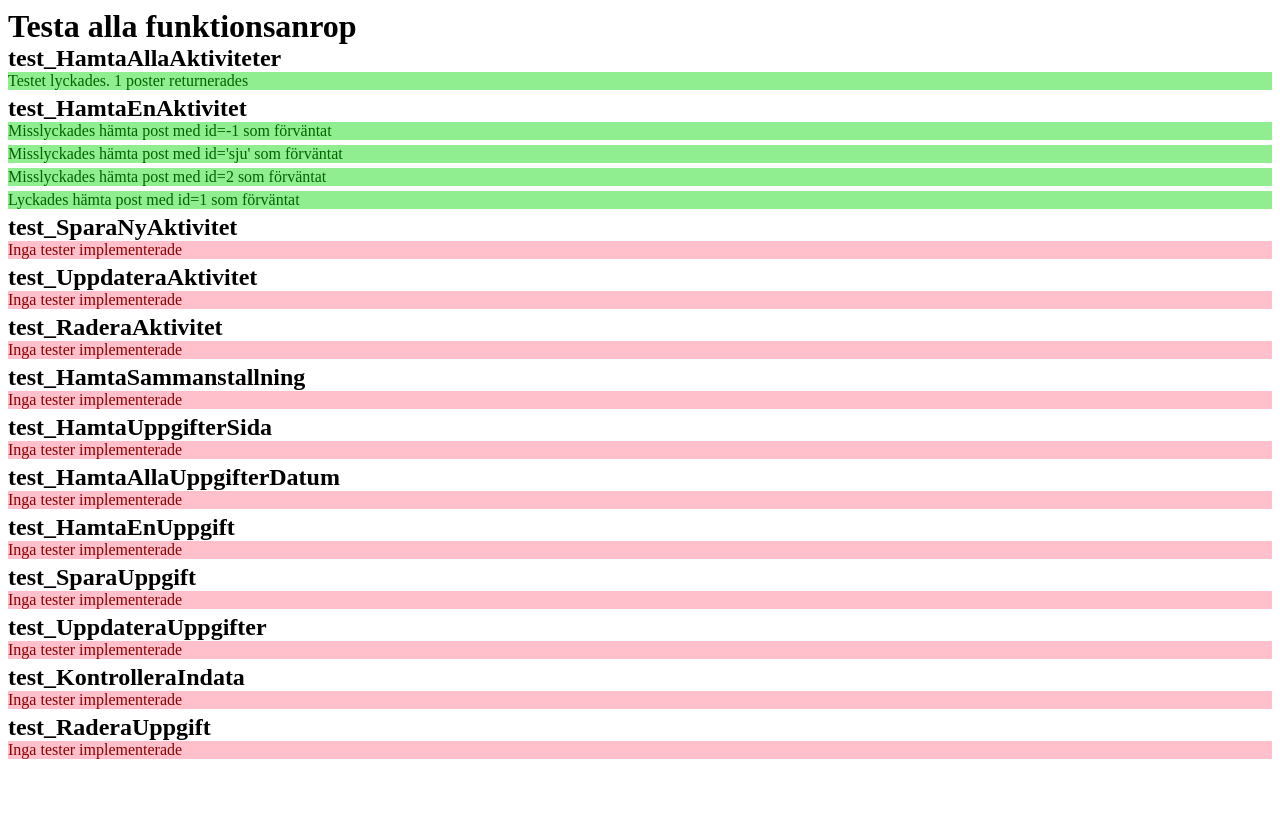
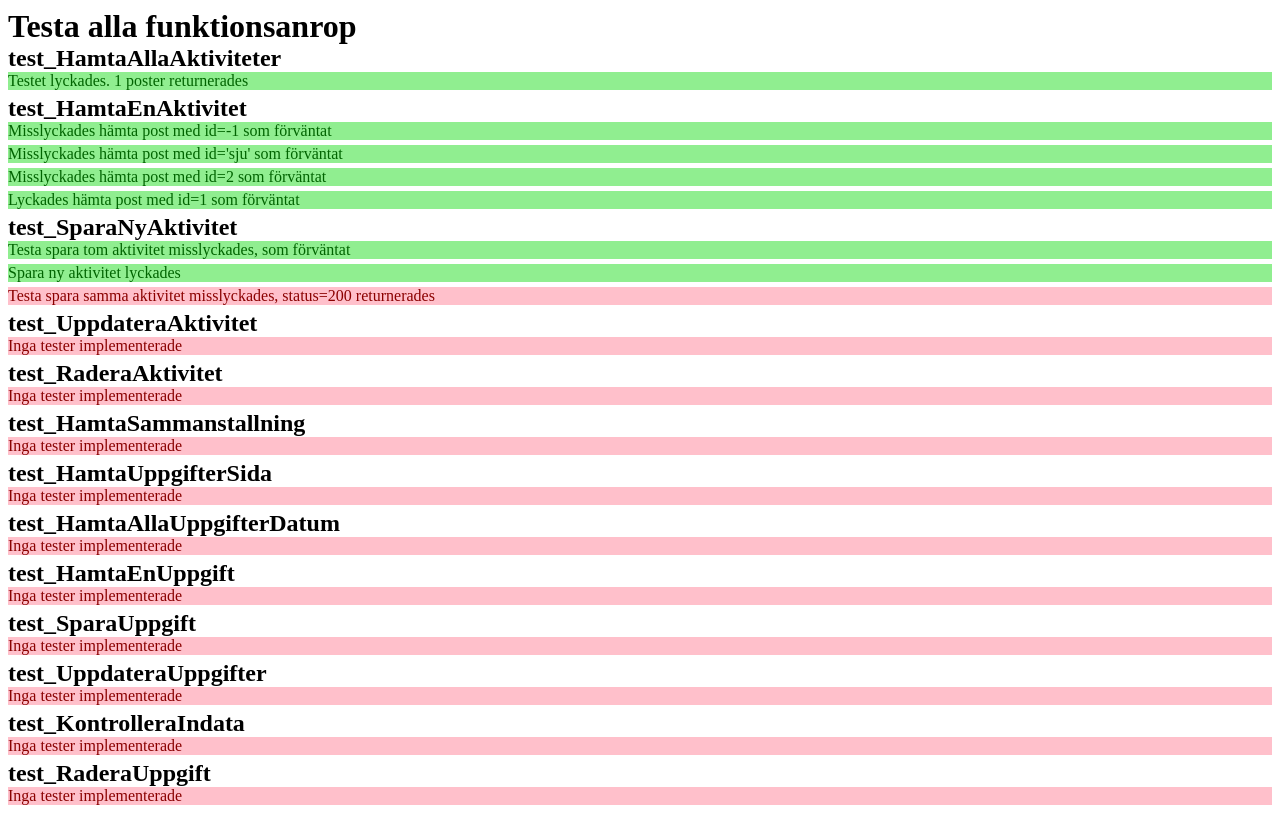
Before and after one commit to kjell-hansen/it23_tidapp, a PHP site: page /test/index.php in a window 1280 px wide. Before the commit the page ends 759 px from the top, so only its background shows below. Run offline with PHP 8.4, Linux system fonts and the light colour scheme; tables that the repository leaves empty or names only in its code hold one stand-in row (values such as "Sample post").

Commit message:
Spara ny aktivitet och tester funkar

```diff
--- a/src/Activities.php
+++ b/src/Activities.php
@@ -19,11 +19,11 @@ function activities(Route $route, array $postData): Response {
             return hamtaEnskildAktivitet($route->getParams()[0]);
         }
         if (isset($postData["activity"]) && count($route->getParams()) === 0 &&
-                $route->getMethod() === RequestMethod::POST) {
-            return sparaNyAktivitet((string) $postData["activity"]);
+            $route->getMethod() === RequestMethod::POST) {
+            return sparaNyAktivitet((string)$postData["activity"]);
         }
         if (count($route->getParams()) === 1 && $route->getMethod() === RequestMethod::PUT) {
-            return uppdateraAktivitet( $route->getParams()[0],  $postData["activity"]);
+            return uppdateraAktivitet($route->getParams()[0], $postData["activity"]);
         }
         if (count($route->getParams()) === 1 && $route->getMethod() === RequestMethod::DELETE) {
             return raderaAktivetet($route->getParams()[0]);
@@ -41,18 +41,18 @@ function activities(Route $route, array $postData): Response {
  */
 function hamtaAllaAktiviteter(): Response {
     // Koppla upp mot databasen
-    $db=connectDb();
+    $db = connectDb();
 
     // Hämta alla aktiviteter
     $result = $db->query("SELECT id, aktivitet  FROM aktiviteter ORDER BY id");
 
     // Skapa retur
-    $retur=[];
+    $retur = [];
     foreach ($result as $row) {
-        $post=new stdClass();
-        $post->id=$row["id"];
-        $post->activity=$row["aktivitet"];
-        $retur[]=$post;
+        $post = new stdClass();
+        $post->id = $row["id"];
+        $post->activity = $row["aktivitet"];
+        $retur[] = $post;
     }
 
     // Skicka tillbaka svar
@@ -66,30 +66,30 @@ function hamtaAllaAktiviteter(): Response {
  */
 function hamtaEnskildAktivitet(string $id): Response {
     // Kontrollera inparameter
-    $kontrolleradId=filter_var($id, FILTER_VALIDATE_INT);
+    $kontrolleradId = filter_var($id, FILTER_VALIDATE_INT);
 
-    if($kontrolleradId===false || $kontrolleradId<1){
-        $retur=new stdClass();
-        $retur->error=["Bad request", "Ogiltigt id"];
+    if ($kontrolleradId === false || $kontrolleradId < 1) {
+        $retur = new stdClass();
+        $retur->error = ["Bad request", "Ogiltigt id"];
         return new Response($retur, 400);
     }
 
     // Koppla mot databas
-$db=connectDb();
+    $db = connectDb();
 
     // Skicka fråga
     $result = $db->query("SELECT id, aktivitet  FROM aktiviteter WHERE id=$kontrolleradId");
 
     // Kontrollera svar
-    if($result->rowCount()>0) {
-        $row=$result->fetch();
-        $svar=new stdClass();
-        $svar->id=$row["id"];
-        $svar->activity=$row["aktivitet"];
+    if ($result->rowCount() > 0) {
+        $row = $result->fetch();
+        $svar = new stdClass();
+        $svar->id = $row["id"];
+        $svar->activity = $row["aktivitet"];
     } else {
-        $svar=new stdClass();
-        $svar->error=["Bad request", "Angivet id ($kontrolleradId) finns inte"];
-        return new Response($svar   , 400);
+        $svar = new stdClass();
+        $svar->error = ["Bad request", "Angivet id ($kontrolleradId) finns inte"];
+        return new Response($svar, 400);
     }
 
     // Returnera svar
@@ -102,6 +102,43 @@ $db=connectDb();
  * @return Response
  */
 function sparaNyAktivitet(string $aktivitet): Response {
+    // Kontrollera indata
+    // Rensa onödiga tecken
+    $kontrolleradAktivitet = filter_var($aktivitet, FILTER_SANITIZE_SPECIAL_CHARS);
+
+    // Kontrollera att aktiviteten inte är tom
+    if (trim($kontrolleradAktivitet) === '') {
+        $retur = new stdClass();
+        $retur->error = ["Bad request", "Aktivitet får inte vara tom"];
+        return new Response($retur, 400);
+    }
+
+    // Koppla mot databas
+    $db = connectDb();
+
+    try {
+        // Skicka fråga för att spara ny post
+        $stmt = $db->prepare("INSERT INTO aktiviteter (aktivitet) VALUES (:aktivitet)");
+        $svar = $stmt->execute(["aktivitet" => $kontrolleradAktivitet]);
+
+        // Kontrollera svaret
+        if ($svar === false) {
+            $retur = new stdClass();
+            $retur->error = ['Spara misslyckades', 'Något gick fel vid spara'];
+            return new Response($retur, 400);
+        }
+
+        // Returnera id och meddelande om att det gick bra
+        $retur = new stdClass();
+        $retur->id = $db->lastInsertId();
+        $retur->meddelande = ['Spara lyckades', '1 post lades till'];
+
+        return new Response($retur);
+    } catch (Exception $exc) {
+        $retur = new stdClass();
+        $retur->error=['Spara misslyckades', $exc->getMessage()];
+        return new Response($retur, 400);
+    }
 }
 
 /**
--- a/test/TestActivities.php
+++ b/test/TestActivities.php
@@ -92,10 +92,39 @@ function test_HamtaEnAktivitet(): string {
 function test_SparaNyAktivitet(): string {
     $retur = "<h2>test_SparaNyAktivitet</h2>";
 
+    $db = connectDb();
     try {
-        $retur .= "<p class='error'>Inga tester implementerade</p>";
+        // Skapa transaktion!
+        $db->beginTransaction();
+
+        // Testa spara tom aktivitet
+        $svar = sparaNyAktivitet("");
+        if ($svar->getStatus() == 400) {
+            $retur .= "<p class='ok'>Testa spara tom aktivitet misslyckades, som förväntat</p>";
+        } else {
+            $retur .= "<p class='error'>Testa spara tom aktivitet misslyckades, status=" . $svar->getStatus() . " returnerades</p>";
+        }
+
+        // Testa spara ny aktivitet och lyckas
+        $varde = "test" . strtotime("now");
+        $svar = sparaNyAktivitet($varde);
+        if ($svar->getStatus() == 200) {
+            $retur .= "<p class='ok'>Spara ny aktivitet lyckades</p>";
+        } else {
+            $retur .= "<p class='error'>Spara ny aktivitet misslyckades, status=" . $svar->getStatus() . " returnerades</p>";
+        }
+
+        // Testa spara samma aktivitet och misslyckas
+        $svar = sparaNyAktivitet($varde);
+        if ($svar->getStatus() == 400) {
+            $retur .= "<p class='ok'>Testa spara samma aktivitet misslyckades, som förväntat</p>";
+        } else {
+            $retur .= "<p class='error'>Testa spara samma aktivitet misslyckades, status=" . $svar->getStatus() . " returnerades</p>";
+        }
     } catch (Exception $ex) {
         $retur .= "<p class='error'>Något gick fel, meddelandet säger:<br> {$ex->getMessage()}</p>";
+    } finally {
+        $db->rollback();
     }
 
     return $retur;
```
